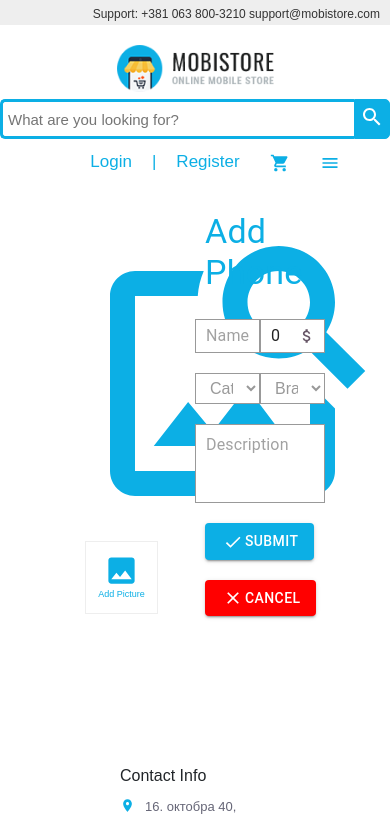
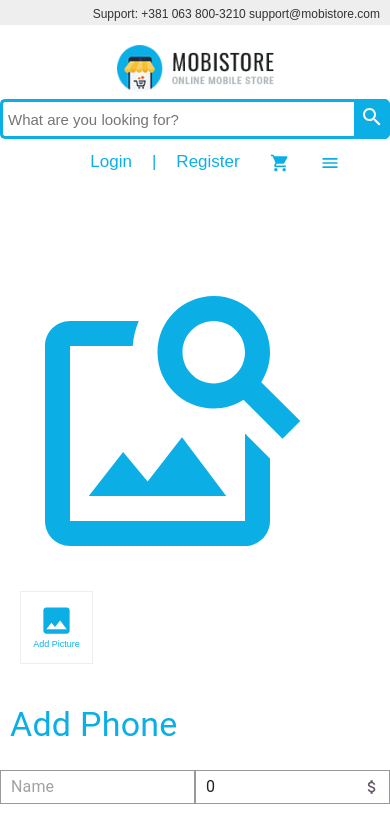
Before and after one commit to Veljko28/Phone-Ui, a Next.js app: page /phone/add in a window 390 px wide. Shown: the top 823 px of the page. Built offline with nearby package versions, Linux system fonts and the light colour scheme; a web font is replaced by a local one.

Commit message:
phone add page finish

```diff
--- a/pages/phone/add.tsx
+++ b/pages/phone/add.tsx
@@ -1,4 +1,5 @@
 import React from 'react';
+import { useRouter } from 'next/router';
 import { Grid, Typography, TextField, InputAdornment,
      Button} from '@material-ui/core';
 import ImageSearchIcon from '@material-ui/icons/ImageSearch';
@@ -8,14 +9,18 @@ import CheckIcon from '@material-ui/icons/Check';
 import ClearIcon from '@material-ui/icons/Clear';
 import TitleChange from '../../constants/TitleChange';
 import {SnackBarSuccess, SnackBarFailed} from '../../constants/CustomSnackBars';
-import { fetchPost } from '../../constants/CustomFetching';
+import { fetchPost, fetchPostForm } from '../../constants/CustomFetching';
 
 
 
 const AddPhone = () => {
 
+    const router = useRouter();
+
     const [currentImage,changeCurrentImage] = React.useState('');
-    const [files, changeFiles] = React.useState([]);
+    const [imageBlobs, changeImageBlob] = React.useState([]);
+    const [files,changeFiles] = React.useState([]);
+
 
     const [formInfo,changeFormInfo] = React.useState({
         name: "",
@@ -33,21 +38,43 @@ const AddPhone = () => {
     const uploadFile = (e: any) => {
         if (e.target.files[0] === null || e.target.files[0] === undefined) return;
 
+
         const file = e.target.files[0];
         const blob = URL.createObjectURL(file);
-        const list = files as any;
+        const list = imageBlobs as any;
+
         list.push(blob);
-        changeFiles(list);
+
+        let filesCopy = files as any;
+        filesCopy.push(file);
+        changeFiles(filesCopy);
+
+        changeImageBlob(list);
         changeCurrentImage(blob);
-        console.log(files);
-        console.log(file);
-        console.log(URL.createObjectURL(file));
+
+        // console.log(imageBlobs);
+        // console.log(file);
+        // console.log(URL.createObjectURL(file));
     }
 
     const removeCurrentImage = () => {
-        let list = files as any;
+        let list = imageBlobs as any;
         list = list.filter((x: string) => x !== currentImage);
-        changeFiles(list);
+
+        let idx = imageBlobs.length-1;
+
+        for (let i = 0;i<list.length;i++){
+            if (list[i] != imageBlobs[i]){
+                idx = i;
+                break;
+            }
+        }
+
+        let filesCopy = files as any;
+        filesCopy.splice(idx);
+        changeFiles(filesCopy);
+
+        changeImageBlob(list);
         if (list.length > 0) {
             changeCurrentImage(list[0]);
         }
@@ -57,22 +84,34 @@ const AddPhone = () => {
     const addPhoneApi = async () => {
         // for testing only
         const userId = "7953981b-8594-4299-b828-9386cdef9ec8"
-        console.log(formInfo);
-        const ok = await fetchPost('http://localhost:10025/api/v1/phones/add/' + userId, formInfo);
+        // const phoneId = "1b3a55d9-d82a-42bf-910b-ee19e71496a4";
 
-       if (ok) {
+        // Sending Phone Info
+        const phoneId = await fetchPost('http://localhost:10025/api/v1/phones/add/' + userId, formInfo);
+
+        if (!phoneId) {
+            changeError(true);
+            return;
+        }
+
+        // Sending Image
+        const ok = await fetchPostForm('http://localhost:10025/api/v1/generic/phone/image', files, 0, phoneId);
+
+       if (ok && phoneId) {
          changeSnackbarOpen(true);
+         setTimeout(() => {
+            router.push(`/phone/${phoneId}`)
+         }, 3000)
        }
        else changeError(true);
     }
 
+    return (
+        <Grid container style={{backgroundColor: '#fff', paddingBottom: 200, paddingTop: 50}}>
+          <TitleChange title={`MobiStore - Phone Add`} />
+            <Grid item lg={2}/>
 
-    return (
-        <Grid container style={{backgroundColor: '#fff', paddingBottom: 100}}>
-          <TitleChange title={`MobiStore - Phone Add`} />
-            <Grid item xs={2}/>
-
-            <Grid item xs={4}>
+            <Grid item sm={12} md={6} lg={4}>
 
                 <Grid item>
                     {currentImage === '' ? (
@@ -88,13 +127,13 @@ const AddPhone = () => {
                 </Grid>
 
                 <Grid item style={{display: 'flex', margin: 20, marginTop: 0}}>
-                    {files.map(x => (
-                        <div className="other-image" style={{margin: 10, marginLeft: 0}} onClick={() => changeCurrentImage(x)}>
+                    {imageBlobs.map(x => (
+                        <div className="other-image" key={x} style={{margin: 10, marginLeft: 0}} onClick={() => changeCurrentImage(x)}>
                             <img src={x} width="65px"
                             height="65px" />
                         </div>
                     ))}
-                    {files.length === 3 ? null : (
+                    {imageBlobs.length === 3 ? null : (
                         <div className="other-image" style={{margin: 10, marginLeft: 0}}>
                             <input type="file" accept="image/*" onChange={(e: any) => uploadFile(e)} ref={inputRef} style={{display: 'none'}}/>
                             <button onClick={() => (inputRef as any).current.click()}
@@ -113,7 +152,7 @@ const AddPhone = () => {
 
             </Grid>
 
-            <Grid item xs={4}>
+            <Grid item sm={12} md={6} lg={4}>
                 <Typography variant="h4"
                 style={{color: '#0cafe5', marginTop: 10, marginLeft: 10}}>Add Phone</Typography>
 
@@ -177,7 +216,7 @@ const AddPhone = () => {
                 }}/>
 
                 <Button variant="contained"
-                style={{backgroundColor: '#0cafe5', color: '#fff', margin: 10}}
+                style={{backgroundColor: '#0cafe5', color: '#fff'}}
                 onClick={() => addPhoneApi()}>
                     <CheckIcon style={{fontSize: 20, margin: 2}}/>
                     Submit
@@ -191,10 +230,11 @@ const AddPhone = () => {
 
             </Grid>
 
-            <Grid item xs={2}/>
+            <Grid item lg={2}/>
 
-            {SnackBarSuccess(snackbar,changeSnackbarOpen,"Successfully added your phone !")}
-            {SnackBarFailed(error,changeError,"Failed to add your phone !")}
+            <SnackBarSuccess snackBarOpen={snackbar} changeSnackBarOpen={() => changeSnackbarOpen(false)} message="Successfully added your phone !"/>
+
+            <SnackBarFailed snackBarOpen={error} changeSnackBarOpen={() => changeError(false)} message={"Failed to add your phone !"}/>
 
         </Grid>
     )
```
